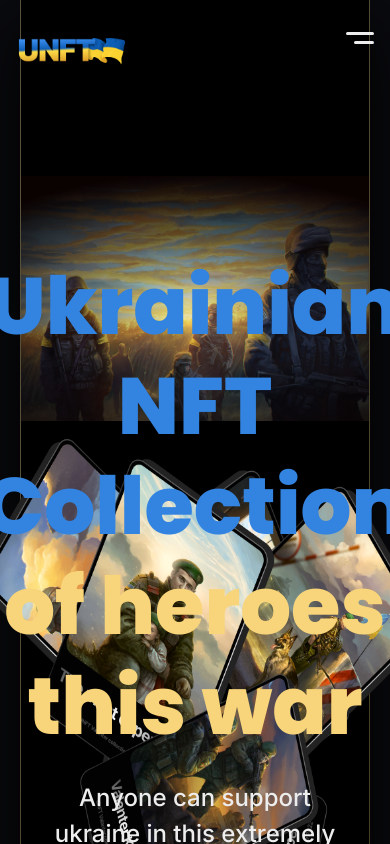
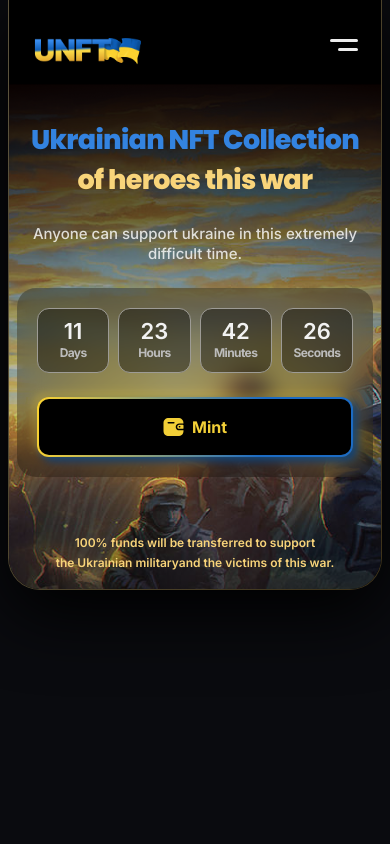
Before and after one commit to kotovfreeua/unft-demo, a Next.js app: page / in a window 390 px wide. Shown: the top 844 px of the page. Built offline with nearby package versions, Linux system fonts and the light colour scheme.

Commit message:
💅 hero section responsive now

```diff
--- a/src/components/Mint/index.tsx
+++ b/src/components/Mint/index.tsx
@@ -28,31 +28,39 @@ export const Mint: React.FC = () => {
   }, [dayX, remaining]);
 
   return (
-    <div className='p-8 mt-16 space-y-6 backdrop-blur-md bg-[#020202]/30 rounded-[19px]'>
-      <div className='flex space-x-4'>
-        <div className='flex flex-col rounded-xl w-24 py-4 bg-[#020202]/40 border border-[#9D9B95]'>
-          <span className='text-2xl font-semibold text-[#F2F2F2]'>
+    <div className='p-5 mx-auto mt-6 md:mt-16 md:p-8 md:mx-0 w-auto max-w-full space-y-6 backdrop-blur-md bg-[#020202]/30 rounded-[19px]'>
+      <div className='flex space-x-[9px] md:space-x-4'>
+        <div className='flex flex-col rounded-xl w-24 pt-[6px] pb-[10px] md:pt-4 md:pb-4 bg-[#020202]/40 border border-[#9D9B95]'>
+          <span className='text-[22px] md:text-2xl font-semibold -mb-1 text-[#F2F2F2]'>
             {remaining.days}
           </span>
-          <span className='text-sm font-bold text-[#BCBCBC]'>Days</span>
+          <span className='text-[12px] md:text-sm font-bold text-[#BCBCBC] tracking-tighter'>
+            Days
+          </span>
         </div>
-        <div className='flex flex-col rounded-xl w-24 py-4 bg-[#020202]/40 border border-[#9D9B95]'>
-          <span className='text-2xl font-semibold text-[#F2F2F2]'>
+        <div className='flex flex-col rounded-xl w-24 pt-[6px] pb-[10px] md:pt-4 md:pb-4 bg-[#020202]/40 border border-[#9D9B95]'>
+          <span className='text-[22px] md:text-2xl font-semibold -mb-1 text-[#F2F2F2]'>
             {remaining.hours}
           </span>
-          <span className='text-sm font-bold text-[#BCBCBC]'>Hours</span>
+          <span className='text-[12px] md:text-sm font-bold text-[#BCBCBC] tracking-tighter'>
+            Hours
+          </span>
         </div>
-        <div className='flex flex-col rounded-xl w-24 py-4 bg-[#020202]/40 border border-[#9D9B95]'>
-          <span className='text-2xl font-semibold text-[#F2F2F2]'>
+        <div className='flex flex-col rounded-xl w-24 pt-[6px] pb-[10px] md:pt-4 md:pb-4 bg-[#020202]/40 border border-[#9D9B95]'>
+          <span className='text-[22px] md:text-2xl font-semibold -mb-1 text-[#F2F2F2]'>
             {remaining.minutes}
           </span>
-          <span className='text-sm font-bold text-[#BCBCBC]'>Minutes</span>
+          <span className='text-[12px] md:text-sm font-bold text-[#BCBCBC] tracking-tighter'>
+            Minutes
+          </span>
         </div>
-        <div className='flex flex-col rounded-xl w-24 py-4 bg-[#020202]/40 border border-[#9D9B95]'>
-          <span className='text-2xl font-semibold text-[#F2F2F2]'>
+        <div className='flex flex-col rounded-xl w-24 pt-[6px] pb-[10px] md:pt-4 md:pb-4 bg-[#020202]/40 border border-[#9D9B95]'>
+          <span className='text-[22px] md:text-2xl font-semibold -mb-1 text-[#F2F2F2]'>
             {remaining.seconds}
           </span>
-          <span className='text-sm font-bold text-[#BCBCBC]'>Seconds</span>
+          <span className='text-[12px] md:text-sm font-bold text-[#BCBCBC] tracking-tighter'>
+            Seconds
+          </span>
         </div>
       </div>
 
@@ -61,8 +69,8 @@ export const Mint: React.FC = () => {
         disabled={dayX - Date.now() > 1}
         className='btn-mint'
       >
-        <WalletIcon className='mr-2 z-10' />
-        <span className='z-10'>Mint</span>
+        <WalletIcon className='mr-2 z-0' />
+        <span>Mint</span>
       </button>
     </div>
   );
--- a/src/sections/Hero/index.tsx
+++ b/src/sections/Hero/index.tsx
@@ -1,44 +1,50 @@
+import Image from "next/image";
 import { Mint } from "@/components/Mint";
-import Image from "next/image";
 
 export const Hero: React.FC = () => (
-  <section className='flex flex-col relative items-center text-center mx-5 2xl:mx-auto max-w-screen-2xl px-4 pt-64 pb-4 mb-40 hero-border rounded-b-[140px]'>
-    <h1 className='text-[5rem] font-extrabold leading-[6.25rem] text-[#F8D47A]'>
+  <section className='flex flex-col relative items-center text-center mx-2 md:mx-5 2xl:mx-auto max-w-screen-2xl px-2 md:px-4 pt-[120px] md:pt-64 pb-4 mb-40 hero-border rounded-b-[32px] md:rounded-b-[100px] xl:rounded-b-[140px] overflow-hidden xl:overflow-visible'>
+    <h1 className='text-[27px] leading-10 md:leading-[5rem] md:text-[3.5rem] xl:text-[5rem] font-extrabold xl:leading-[6.25rem] text-[#F8D47A] tracking-tight'>
       <span className='text-[#3383E0]'>Ukrainian NFT Collection</span>
       <br />
       of heroes this war
     </h1>
 
-    <p className='text-[1.5rem] font-medium mt-6'>
+    <p className='text-[15px] leading-5 md:text-[1.5rem] text-white/80 font-medium mt-6'>
       Anyone can support ukraine in this extremely difficult time.
     </p>
 
     <Mint />
 
-    <p className='font-semibold text-[#F8D47A] text-2xl mt-64'>
+    <p className='font-semibold text-[#F8D47A] text-xs leading-5 md:text-2xl md:leading-8 mt-14 md:mt-64'>
       100% funds will be transferred to support <br /> the Ukrainian militaryand
       the victims of this war.
     </p>
 
-    <div className='absolute top-44 right-0 left-0 h-[990px] rounded-b-[140px] overflow-hidden -z-10'>
-      <Image src='/img/hero-bg.png' alt='hero' width={1536} height={1083} />
+    <div className='absolute pt-0 xl:pt-[6.5rem] 2xl:pt-0 top-[84px] w-[780px] left-1/2 -translate-x-1/2 md:w-[1534px] xl:w-full 2xl:w-[1534px] md:top-44 h-full lg:h-[970.5px] xl:h-[84.6%] 2xl:h-[970.5px] rounded-none md:rounded-b-[100px] xl:rounded-b-[140px] overflow-hidden -z-10'>
+      <Image
+        src='/img/hero-bg.png'
+        alt='hero'
+        width={1536}
+        height={1083}
+        className='object-cover w-[100%]'
+      />
     </div>
 
-    <div className='absolute top-[430px] -left-20 -z-10'>
+    <div className='hidden xl:block w-[42%] top-[460px] 2xl:w-[580px] 2xl:h-[705px] absolute 2xl:top-[430px] -left-24 -z-10'>
       <Image
         src='/img/collection-left.png'
         alt='collection left'
-        width={645 * 0.9}
-        height={784 * 0.9}
+        width={645}
+        height={784}
       />
     </div>
 
-    <div className='absolute top-[450px] -right-24 -z-10'>
+    <div className='hidden xl:block w-[42%] top-[500px] 2xl:w-[604px] 2xl:h-[642px] absolute 2xl:top-[450px] -right-24 -z-10'>
       <Image
         src='/img/collection-right.png'
         alt='collection right'
-        width={671 * 0.9}
-        height={713 * 0.9}
+        width={671}
+        height={713}
       />
     </div>
   </section>
--- a/src/styles/components.css
+++ b/src/styles/components.css
@@ -12,17 +12,17 @@
 
     &.small {
       &::before {
-        @apply h-[100px] md:h-[112px] opacity-100;
+        @apply h-[84px] md:h-[112px] opacity-100;
       }
 
-      @apply md:py-8 xl:px-8;
+      @apply py-6 px-4 md:py-8 xl:px-8;
     }
 
     &.open::before {
       @apply h-full opacity-100;
     }
 
-    @apply flex justify-between content-center fixed w-full 2xl:max-w-screen-2xl mx-auto top-0 left-0 right-0 py-8 px-4 md:py-16 md:px-8 xl:px-20 transition-[padding] ease-in-out delay-200 z-10;
+    @apply flex justify-between items-center content-center fixed w-full 2xl:max-w-screen-2xl mx-auto top-0 left-0 right-0 py-8 px-8 md:py-16 xl:px-20 transition-[padding] ease-in-out delay-200 z-10;
   }
 
   #toggler {
@@ -139,7 +139,7 @@
   }
 
   .btn-mint {
-    @apply btn py-5 text-white fill-white text-2xl;
+    @apply btn py-4 md:py-5 text-white fill-white text-base md:text-2xl;
 
     background: linear-gradient(95.13deg, #f5c54b 0.7%, #2e7edb 100.05%),
       linear-gradient(95.82deg, #fcd330 0.06%, #1c6bc3 70.91%, #1c6bc3 98.28%);
```
